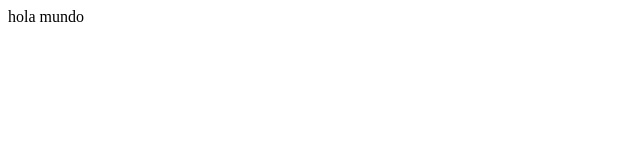
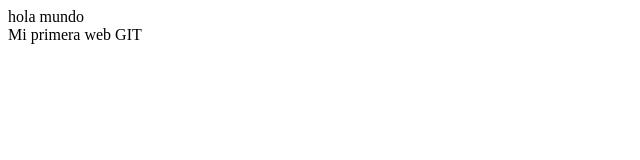
Before and after one commit to saravertiz/MASANZ_2024_SMR2_SVC, a plain HTML site: page index.html in a window 1280 px wide. Shown: the whole page, without its empty margins (0-640 px from the left). Drawn offline with Linux system fonts and the light colour scheme.

Commit message:
comentario 3

```diff
--- a/index.html
+++ b/index.html
@@ -4,5 +4,7 @@
 </head>
 <body>
 hola mundo
+<br>
+Mi primera web GIT
 </body>
 </html>
```
